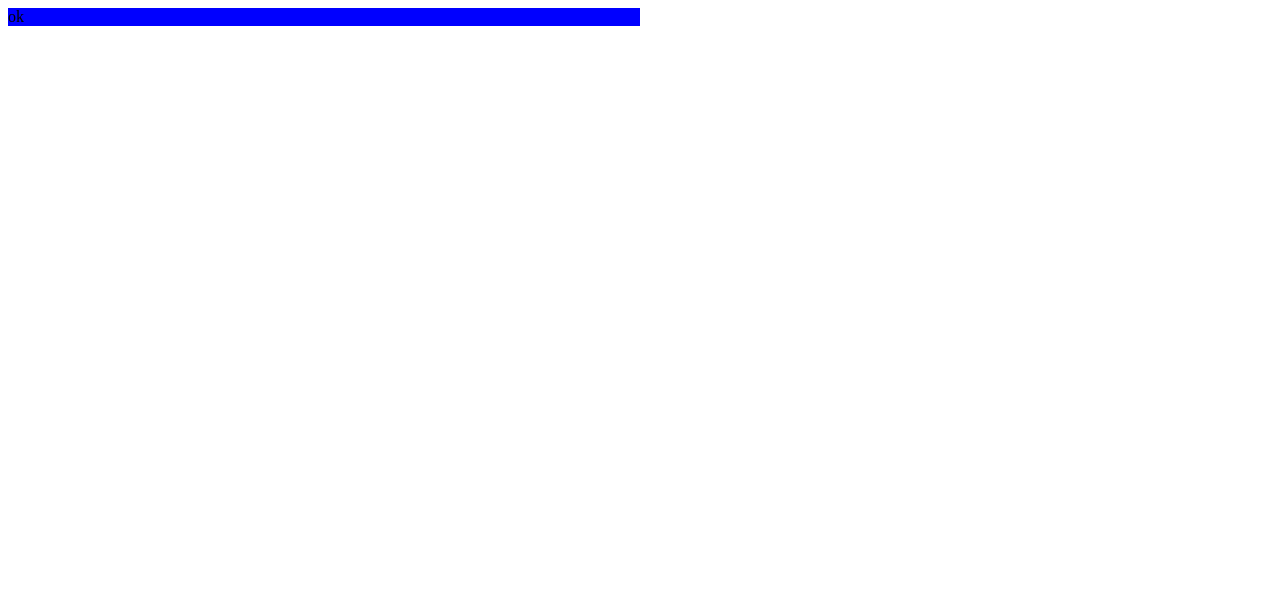
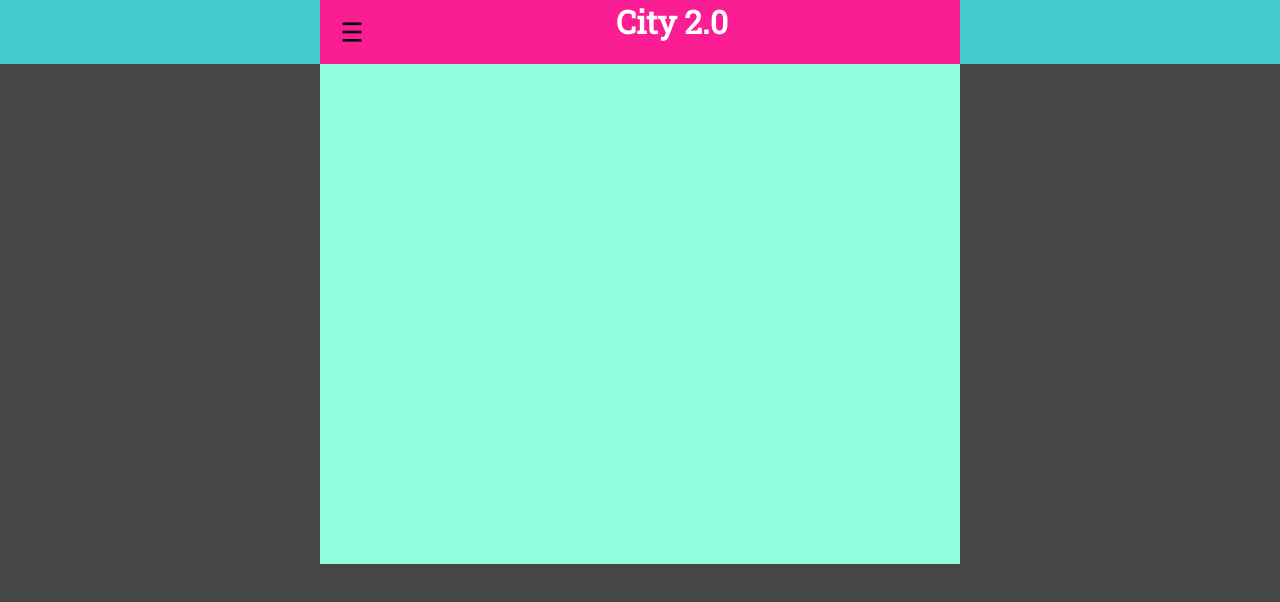
Before and after one commit to stefanw337/City2.0, a plain HTML site: page index.html in a window 1280 px wide. Drawn offline with Linux system fonts and the light colour scheme.

Commit message:
refined general structure

```diff
--- a/index.html
+++ b/index.html
@@ -2,12 +2,27 @@
 <html lang="en" dir="ltr">
   <head>
     <link rel="stylesheet" href="style.css">
+    <link href="https://fonts.googleapis.com/css?family=Roboto+Slab" rel="stylesheet">
     <meta charset="utf-8">
     <title></title>
   </head>
   <body>
-    <div class="">
-      ok
+    <div class="top">
+
+      <div class="topelements">
+        <img src="pic\118756.png" alt="" class="ui">
+
+        <div class="h1">
+            <h1>City 2.0</<h1>
+        </div>
+
+
+      </div>
+
+    </div>
+
+    <div class="content">
+
     </div>
 
   </body>
--- a/style.css
+++ b/style.css
@@ -1,5 +1,49 @@
-div{
-  width: 50%;
-  height: 50%;
-  background-color: blue;
+body{
+  font-family: 'Roboto Slab', serif;
+  background-color: rgb(70, 70, 70);
+  margin: 0;
+  padding: 0;
 }
+
+.content{
+  width: 640px;
+  height: 500px;
+  background-color: rgb(143, 255, 222);
+  margin:auto;
+}
+
+h1{
+  color: rgb(255, 255, 255);
+  font-size: 2em;
+  margin: 0;
+  position: relative;
+}
+
+.top{
+  background-color: rgb(65, 203, 204);
+  height: 4em;
+  width: 100%;
+  margin: auto;
+}
+
+.topelements{
+  background-color: rgb(251, 29, 147);
+  position: relative;
+  width: 640px;
+  height: 4em;
+  margin: auto;
+  text-align: center;
+}
+
+
+.ui{
+  float: left;
+  position: relative;
+  height: auto;
+  width: 40px;
+  margin: 12px;
+}
+
+
+.h1{
+}
```
Also changed, not shown: pic/118756.png (added).
